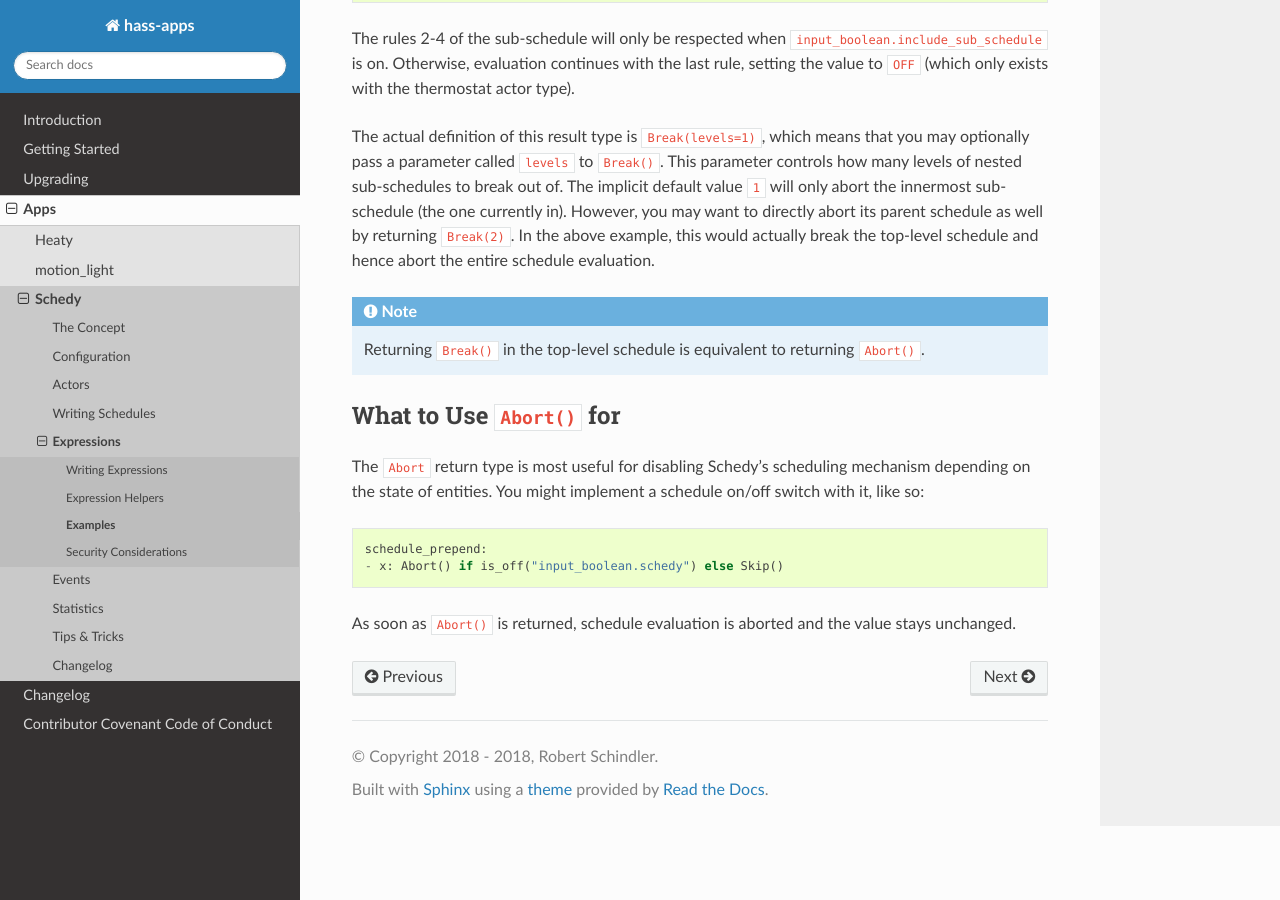
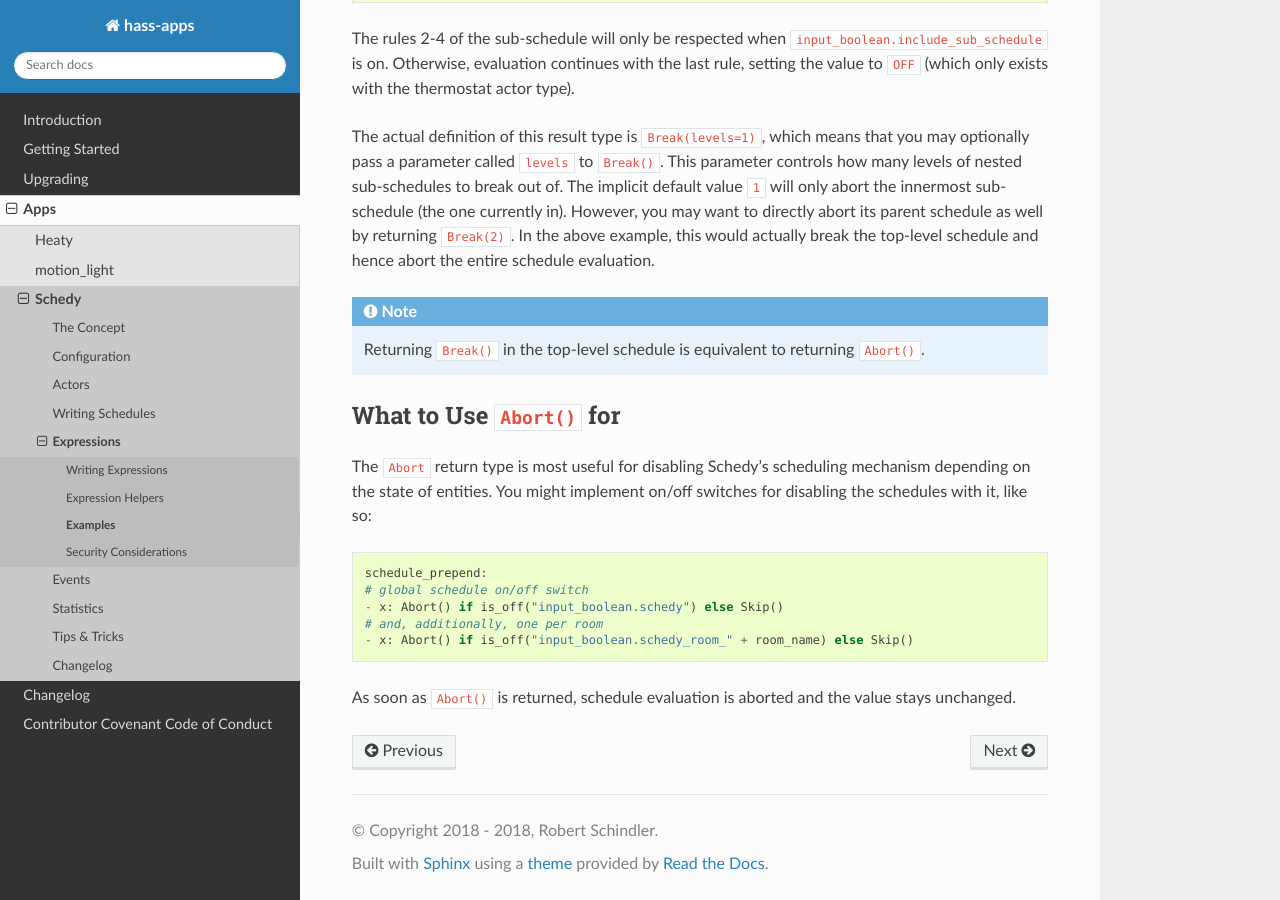
Before and after one commit to bob1de/hass-apps, a Sphinx documentation site: the page built from docs/apps/schedy/expressions/examples.rst, in a window 1280 px wide and 900 px high, scrolled down 3038 px. Built offline with Sphinx 7.4.7 and the Read the Docs theme 2.0.0, drawn with Linux system fonts in a browser that asks for light colours; the version number could not be read and is left out.

Commit message:
[schedy] Improved example for using Abort() in docs

```diff
--- a/docs/apps/schedy/expressions/examples.rst
+++ b/docs/apps/schedy/expressions/examples.rst
@@ -183,14 +183,17 @@ top-level schedule and hence abort the entire schedule evaluation.
 What to Use ``Abort()`` for
 ---------------------------
 
-The ``Abort`` return type is most useful for disabling Schedy's
-scheduling mechanism depending on the state of entities. You might
-implement a schedule on/off switch with it, like so:
+The ``Abort`` return type is most useful for disabling Schedy's scheduling
+mechanism depending on the state of entities. You might implement on/off
+switches for disabling the schedules with it, like so:
 
 ::
 
     schedule_prepend:
+    # global schedule on/off switch
     - x: Abort() if is_off("input_boolean.schedy") else Skip()
+    # and, additionally, one per room
+    - x: Abort() if is_off("input_boolean.schedy_room_" + room_name) else Skip()
 
 As soon as ``Abort()`` is returned, schedule evaluation is aborted and
 the value stays unchanged.
```
